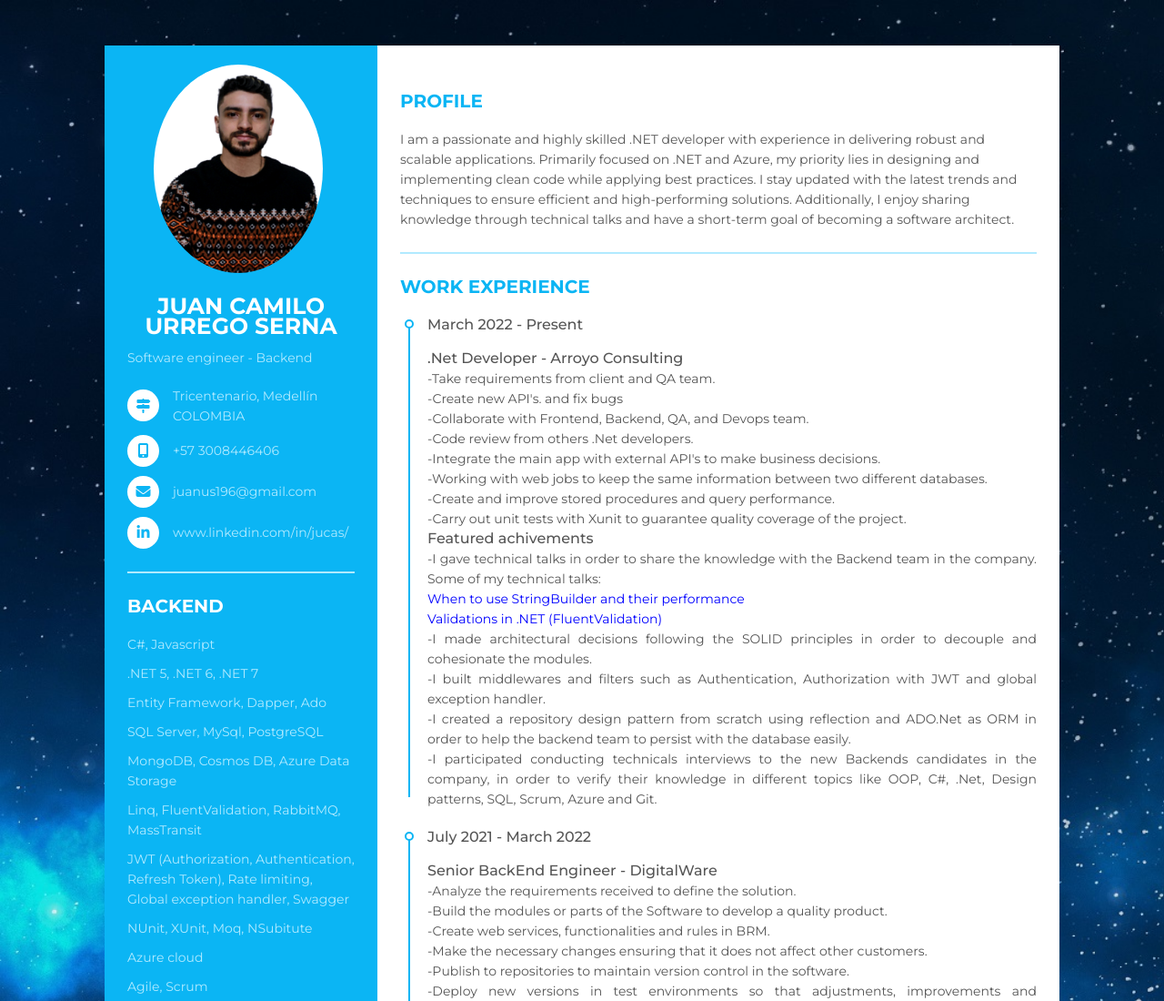
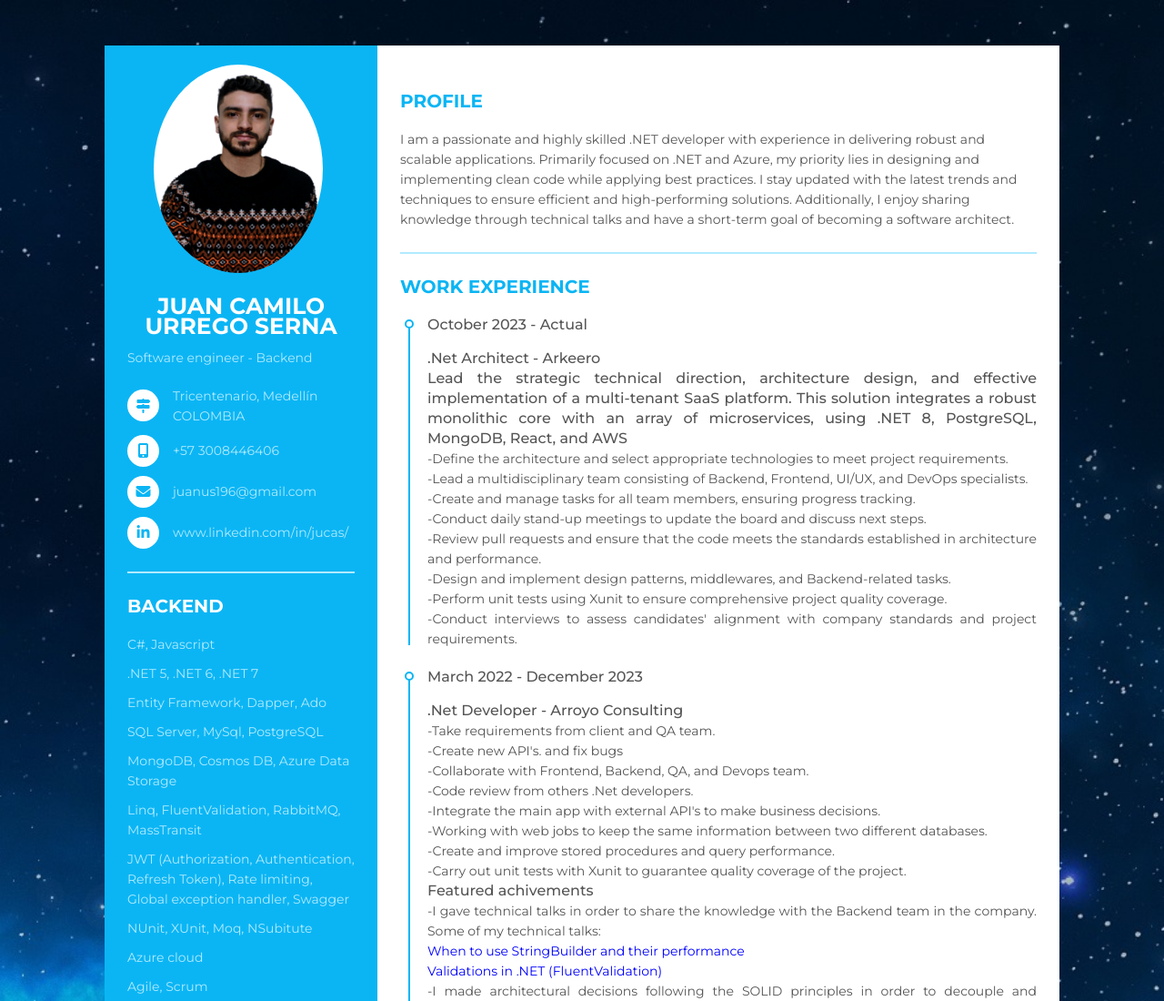
Before and after one commit to Camilo193/EnglishResume, a plain HTML site: page index.html in a window 1280 px wide. Shown: the top 1100 px of the page at 91% size. Drawn offline with Linux system fonts and the light colour scheme.

Commit message:
Adding new experiencie; Arkeero

```diff
--- a/index.html
+++ b/index.html
@@ -242,8 +242,22 @@
           <p class="bold">Work experience</p>
         </div>
         <ul>
+          <li>
+            <div class="date">October 2023 - Actual</div>
+            <div class="info">
+              <p class="semi-bold">.Net Architect - Arkeero</p>
+              <p class="semi-bold">Lead the strategic technical direction, architecture design, and effective implementation of a multi-tenant SaaS platform. This solution integrates a robust monolithic core with an array of microservices, using .NET 8, PostgreSQL, MongoDB, React, and AWS</p>
+              <p>-Define the architecture and select appropriate technologies to meet project requirements.</p>
+              <p>-Lead a multidisciplinary team consisting of Backend, Frontend, UI/UX, and DevOps specialists.</p>
+              <p>-Create and manage tasks for all team members, ensuring progress tracking.</p>
+              <p>-Conduct daily stand-up meetings to update the board and discuss next steps.</p>
+              <p>-Review pull requests and ensure that the code meets the standards established in architecture and performance.</p>
+              <p>-Design and implement design patterns, middlewares, and Backend-related tasks.</p>
+              <p>-Perform unit tests using Xunit to ensure comprehensive project quality coverage.</p>
+              <p>-Conduct interviews to assess candidates' alignment with company standards and project requirements.</p>
+          </li>
         	<li>
-            <div class="date">March 2022 - Present</div>
+            <div class="date">March 2022 - December 2023</div>
             <div class="info">
               <p class="semi-bold">.Net Developer - Arroyo Consulting</p>
               <p>-Take requirements from client and QA team.</p>
```
